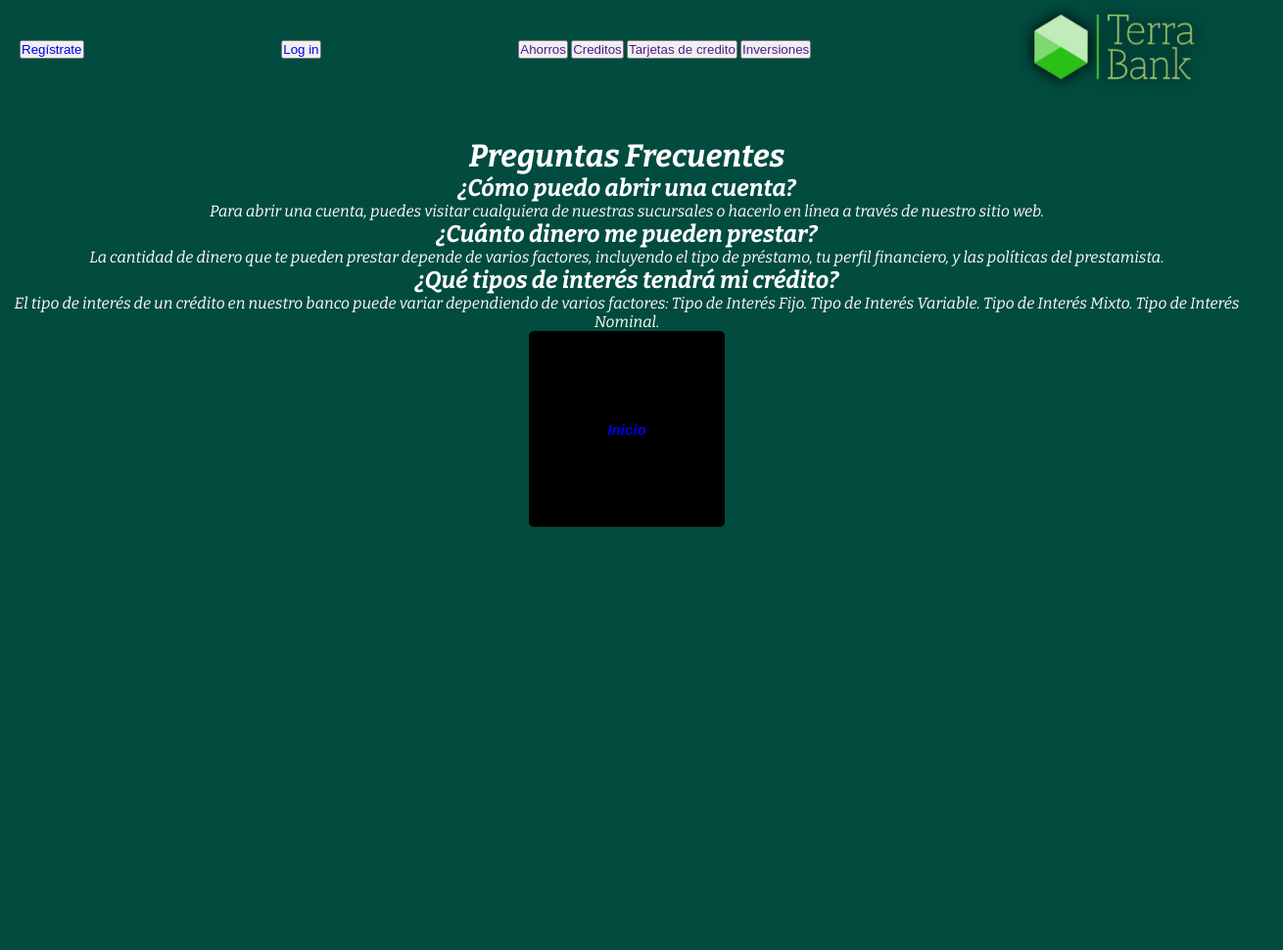
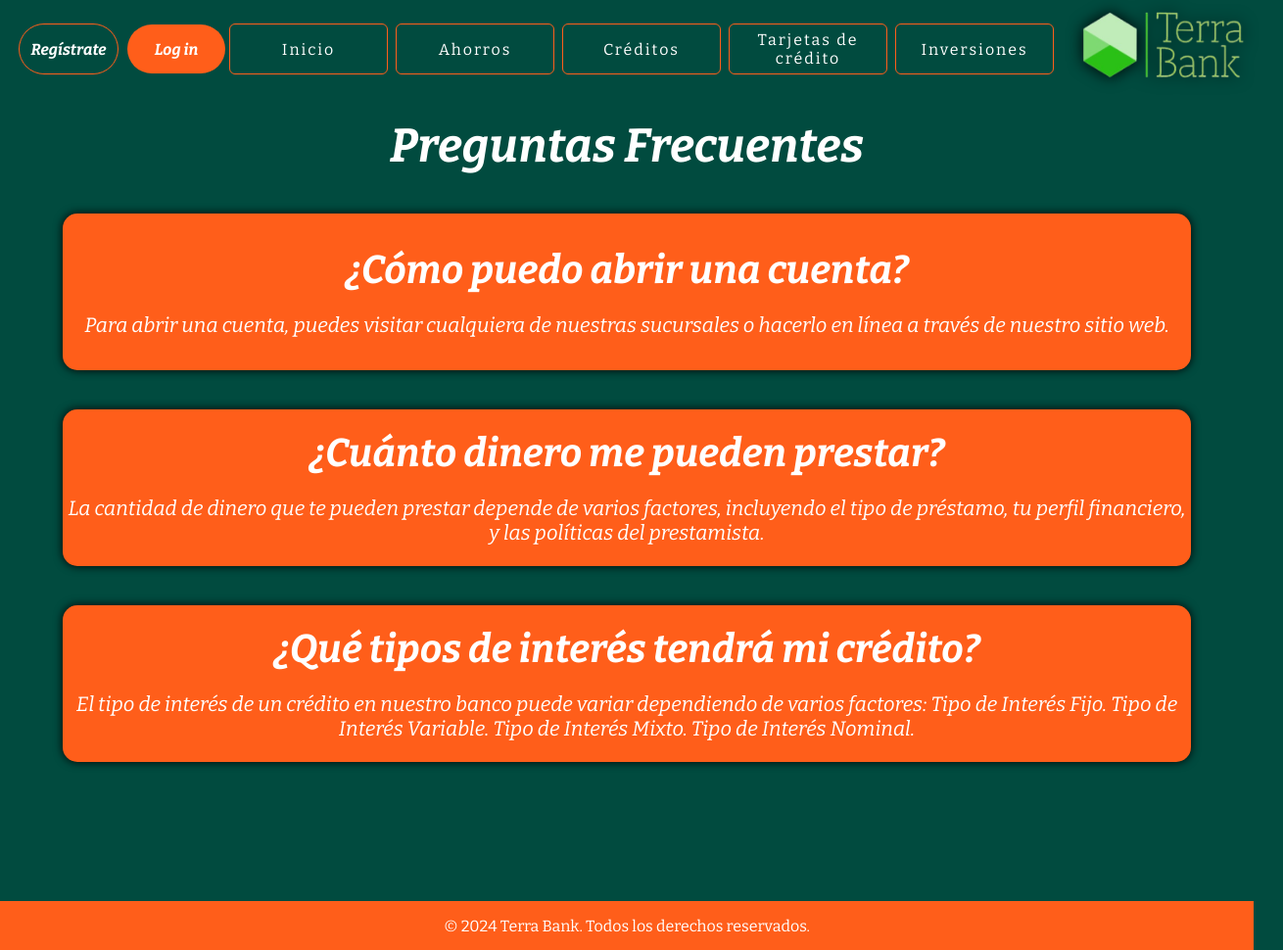
Before and after one commit to CarlosFranco97/TerraBank, a plain HTML site: page views/pages/preguntas.html in a window 1280 px wide. Shown: the whole page at 98% size, 1310 px wide, since content can reach past the window. Before the commit the page ends 800 px from the top, so only its background shows below. Drawn offline with nearby package versions, Linux system fonts and the light colour scheme.

Commit message:
Se modifica y se arregla la seccion de preguntas frecuentes

```diff
--- a/views/pages/preguntas.html
+++ b/views/pages/preguntas.html
@@ -1,50 +1,63 @@
 <!DOCTYPE html>
 <html lang="es">
+
 <head>
     <meta charset="UTF-8">
     <meta name="viewport" content="width=device-width, initial-scale=1.0">
     <title>Preguntas Frecuentes</title>
     <link rel="stylesheet" href="../style/style.css">
 </head>
+
 <body>
-
     <header>
 
-        <button class="registro">
-            <a href="./auth/registro.html">Regístrate</a>
-        </button>
-        <button class="login">
-            <a href="./auth/login.html">Log in</a>
-        </button>
+        <div class="contenedorBotonInicioRegistro">
+            <!-- <button class="registro"> -->
+            <a href="./views/pages/auth/registro.html">
+                Regístrate
+            </a>
+            <!-- </button> -->
+            <!-- <button class="login"> -->
+            <a href="./views/pages/auth/login.html">
+                Log in
+            </a>
+            <!-- </button> -->
+        </div>
 
-        <nav>
-            <button>
-                <a href="">Ahorros</a>
-            </button>
-            <button>
-                <a href="">Creditos</a>
-            </button>
-            <button>
-                <a href="">Tarjetas de credito</a>
-            </button>
-            <button>
-                <a href="">Inversiones</a>
-            </button>
+        <nav class="contenedorMenuHeader">
+            <a href="../../index.html">Inicio</a>
+            <!-- <button> -->
+            <a href="">Ahorros</a>
+            <!-- </button> -->
+            <!-- <button> -->
+            <a href="">Créditos</a>
+            <!-- </button> -->
+            <!-- <button> -->
+            <a href="">Tarjetas de crédito</a>
+            <!-- </button> -->
+            <!-- <button> -->
+            <a href="">Inversiones</a>
+            <!-- </button> -->
         </nav>
 
-        <img class="logo"
-        src="../img/logoTerraBank.png" alt="logoTerraBank">
+        <section>
+            <img class="logo" src="../img/logoTerraBank.png" alt="logoTerraBank">
+        </section>
+
+
     </header>
-
     <div class="principalPreguntas">
         <h1>Preguntas Frecuentes</h1>
         <div>
             <h2>¿Cómo puedo abrir una cuenta?</h2>
-            <p">Para abrir una cuenta, puedes visitar cualquiera de nuestras sucursales o hacerlo en línea a través de nuestro sitio web.</p>
+            <p>Para abrir una cuenta, puedes visitar cualquiera de nuestras sucursales o hacerlo en línea a través
+                de nuestro sitio web.</p>
         </div>
         <div>
             <h2>¿Cuánto dinero me pueden prestar?</h2>
-            <p>La cantidad de dinero que te pueden prestar depende de varios factores, incluyendo el tipo de préstamo, tu perfil financiero, y las políticas del prestamista. </p>
+            <p>La cantidad de dinero que te pueden prestar depende de varios factores, incluyendo el tipo de
+                préstamo, tu perfil financiero, y las políticas del prestamista. </p>
+        </div>
         <div>
             <h2>¿Qué tipos de interés tendrá mi crédito?</h2>
             <p>El tipo de interés de un crédito en nuestro banco puede variar dependiendo de varios factores:
@@ -54,14 +67,11 @@
                 Tipo de Interés Nominal.</p>
         </div>
     </div>
+    <footer class="footer">
+        <p>
+            &copy; 2024 Terra Bank. Todos los derechos reservados.
+        </p>
+    </footer>
+</body>
 
-
-    <button class="botonInicio">
-        <a href="../../index.html">
-            Inicio
-        </a>
-    </button>
-
-
-</body>
 </html>
--- a/views/style/style.css
+++ b/views/style/style.css
@@ -17,6 +17,8 @@ body {
     background-color: #014B3F;
     color: #ffffff;
     position: relative;
+    height: 100vh;
+    min-height: 100vh;
 }
 
 header {
@@ -637,27 +639,52 @@ div h3 {
     width: 100%;
     height: 0%;
     border-radius: 5px;
-    transition: all 1s ease-in;
+    transition: all 0.5s ease-in;
     z-index: -1;
 }
 
 .botonTarjetas:hover::before {
     height: 100%;
     background-color: #FF5E1A;
-    transition: all 1s ease-in;
+    transition: all 0.5s ease-in;
 }
 
 .inversionALaMano {
-    background-color: #014B3F;
+    /* background-color: #014B3F; */
+    display: flex;
+    flex-direction: column;
+    justify-content: space-between;
+    align-items: center;
     width: 100%;
-    height: 400px;
+    height: 450px;
     color: white;
+    padding: 20px;
 }
 
 .inversionTitulo {
-    color: white;
+    text-align: center;
+    margin: 30px 0px;
+    font-size: 3em;
 }
 
+.inversionALaMano section {
+    width: 95%;
+}
+
+.inversionALaMano section ul{
+    display: flex;
+    justify-content: space-evenly;
+    align-items: center;
+    width: 100%;
+    list-style: none;
+    gap: 350px;
+}
+
+.inversionALaMano p {
+    font-style: italic;
+    letter-spacing: 3px;
+    font-size: 1.2em;
+}
 
 /* Boton Inicio */
 
@@ -677,6 +704,27 @@ div h3 {
     /* border: solid 1px white; */
     border: 100px solid black;
 }
+
+.footer {
+    display: flex;
+    justify-content: center;
+    align-items: center;
+    /* text-align: center; */
+    background-color: #FF5E1A;
+    color: rgb(255, 255, 255);
+    width: 100%;
+    height: 50px;
+}
+
+
+.copyFooter {
+    display: flex;
+    align-items: center;
+    justify-content: center;
+    text-align: center;
+}
+
+
 
 /* Estilos Registro */
 
@@ -915,16 +963,44 @@ p {
 
 /* Preguntas Frecuentes */
 
+
+
 .principalPreguntas {
     display: flex;
     flex-direction: column;
-    justify-content: center;
+    justify-content: flex-start;
+    gap: 40px;
     align-items: center;
     text-align: center;
     font-style: italic;
-    margin-top: 40px;
+    margin-top: 20px;
+    height: 100%;
 }
 
+
+.principalPreguntas h1 {
+    font-size: 3em;
+}
+
+.principalPreguntas h2 {
+    font-size: 2.5em;
+}
+
+.principalPreguntas p {
+    font-size: 1.3em;
+}
+
+.principalPreguntas div {
+    display: flex;
+    flex-direction: column;
+    justify-content: center;
+    gap: 20px;
+    background-color: #FF5E1A;
+    width: 90%;
+    height: 20%;
+    border-radius: 15px;
+    box-shadow: 0 0 10px rgb(0, 0, 0.2);
+}
 
 /* Ubicacion Estilos */
 
@@ -1023,19 +1099,3 @@ p {
     flex-direction: column;
     gap: 20px;
 }
-
-
-.footer {
-    text-align: center;
-    background-color: #FF5E1A;
-    color: rgb(255, 255, 255);
-    width: 100%;
-}
-
-
-.copyFooter {
-    display: flex;
-    align-items: center;
-    justify-content: center;
-    text-align: center;
-}
```
Also changed, not shown: index.html (+8 -4 lines).
